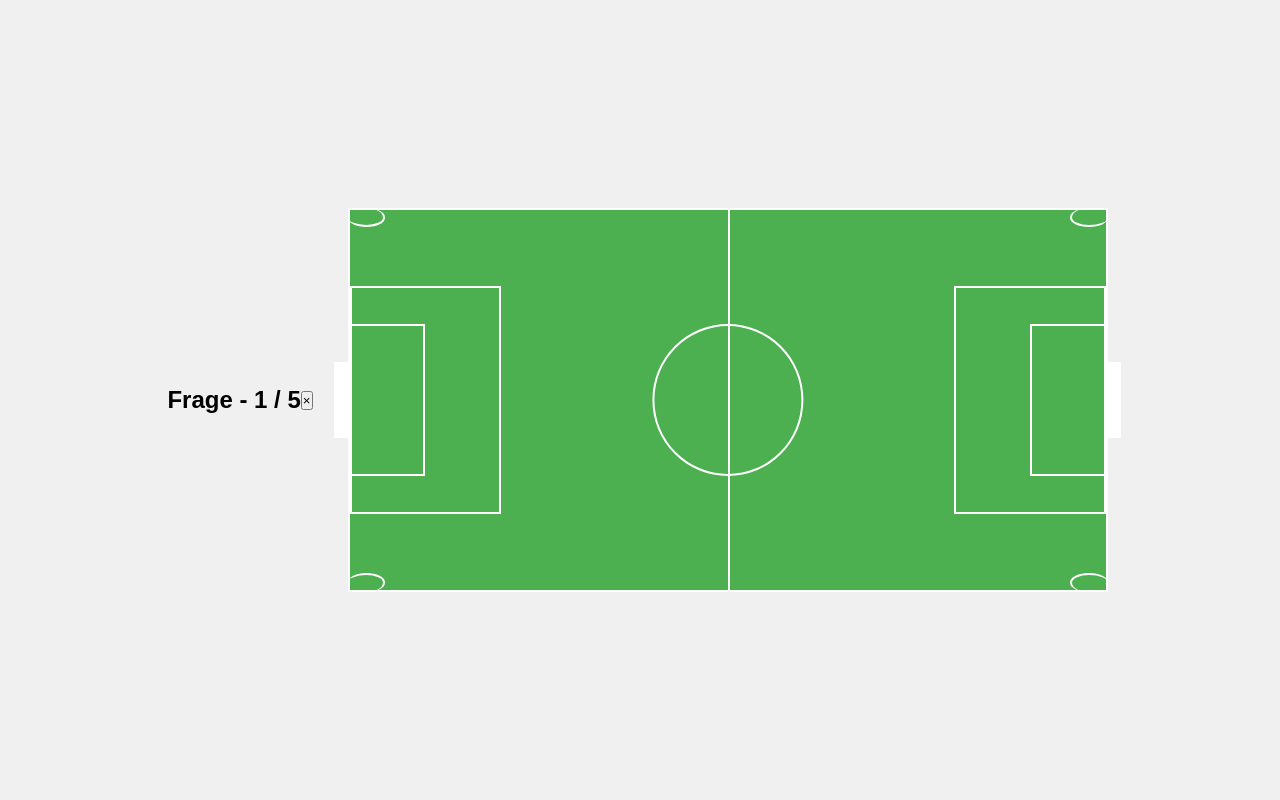
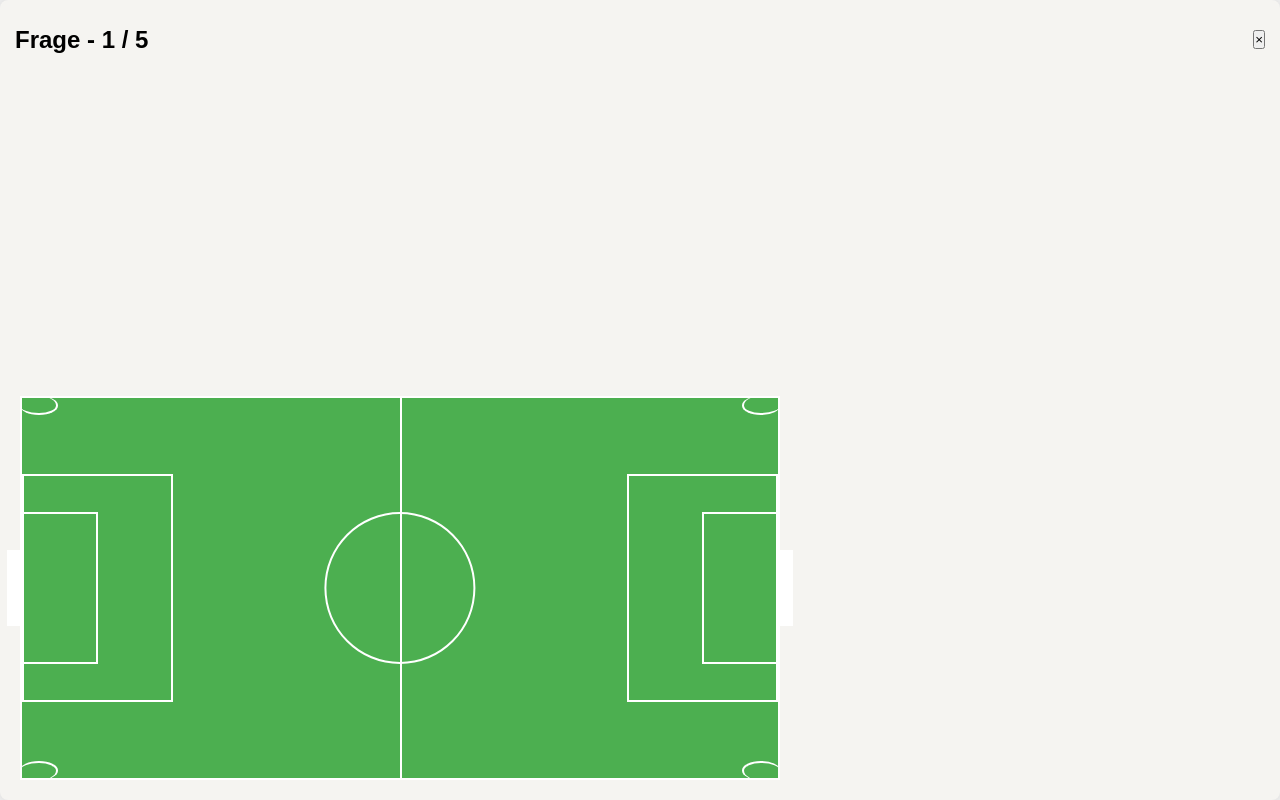
Before and after one commit to m4xi698/QuizballApp, a plain HTML site: page wp_portfolio/field.html in a window 1280 px wide. Drawn offline with Linux system fonts and the light colour scheme.

Commit message:
more aligning on the html page

```diff
--- a/wp_portfolio/field.html
+++ b/wp_portfolio/field.html
@@ -8,9 +8,13 @@
     <link rel="stylesheet" href="stylesField.css">
 </head>
 <body>
+<div class="container">
     <div class="header">
         <h1>Frage - <span id="question-number">1</span> / 5</h1>
         <button id="exit-button">×</button>
+    </div>
+    <div class="score-continer">
+
     </div>
     <div class="field-container">
         <div class="football-field">
@@ -28,6 +32,8 @@
             <div class="corner-arc bottom-right"></div>
         </div>
     </div>
+</div>
+    <script src="script.js"></script>
     <script src="scriptField.js"></script>
 </body>
 </html>
```
